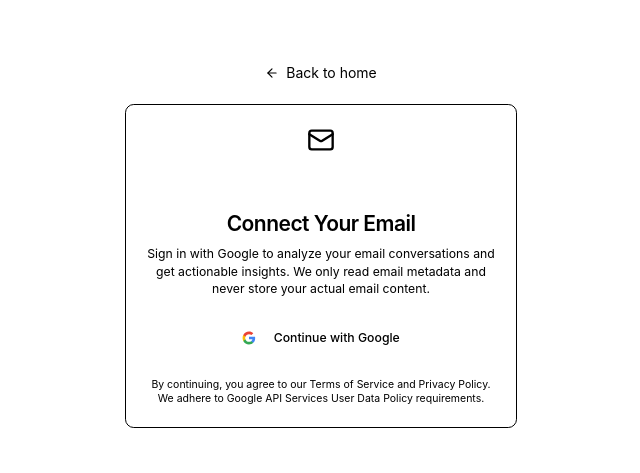
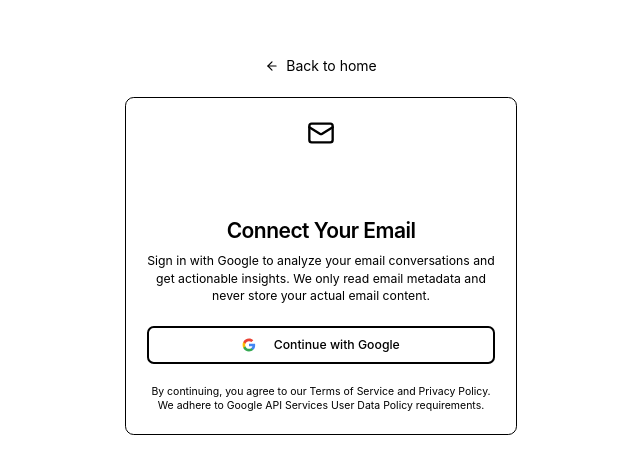
Before and after one commit to hakims1/converso-flow, a React (Vite) app: page /auth in a window 1280 px wide. Shown: the part 155-628 px from the top of the page, without its empty margins (319-959 px from the left). Built offline with nearby package versions, Linux system fonts and the light colour scheme.

Commit message:
Fix: Style Auth page elements

```diff
--- a/src/pages/Auth.tsx
+++ b/src/pages/Auth.tsx
@@ -64,7 +64,7 @@ const Auth = () => {
 
         <Card className="gradient-card shadow-card">
           <CardHeader className="text-center space-y-2">
-            <div className="flex flex-col items-center justify-center space-y-2 mb-4">
+            <div className="flex flex-col items-center justify-center space-y-4 mb-6">
               <Mail className="h-8 w-8 text-primary" />
               <span className="text-2xl font-bold gradient-primary bg-clip-text text-transparent">
                 Email Insight Helper
@@ -109,7 +109,8 @@ const Auth = () => {
             {/* Sign In Button */}
             <Button
               onClick={handleSignIn}
-              className="w-full bg-primary text-primary-foreground hover:bg-primary/90"
+              variant="outline"
+              className="w-full border-2 border-primary bg-primary text-primary-foreground hover:bg-primary/90"
               size="lg"
             >
               <svg className="mr-3 h-5 w-5" viewBox="0 0 24 24">
```
